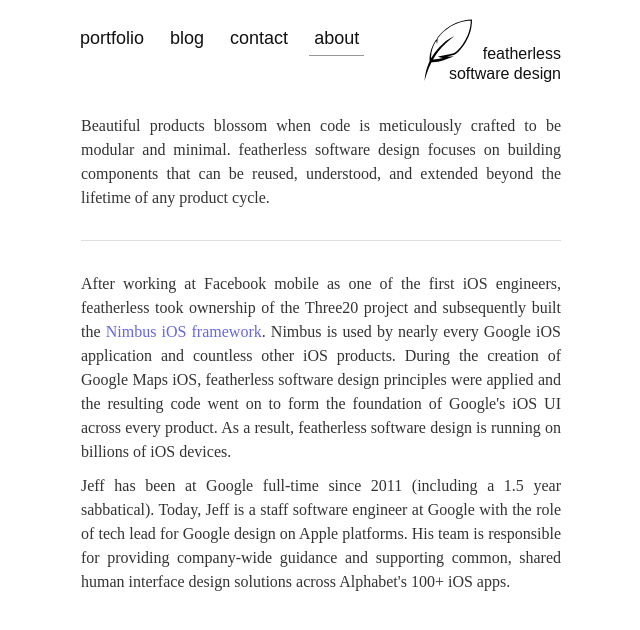
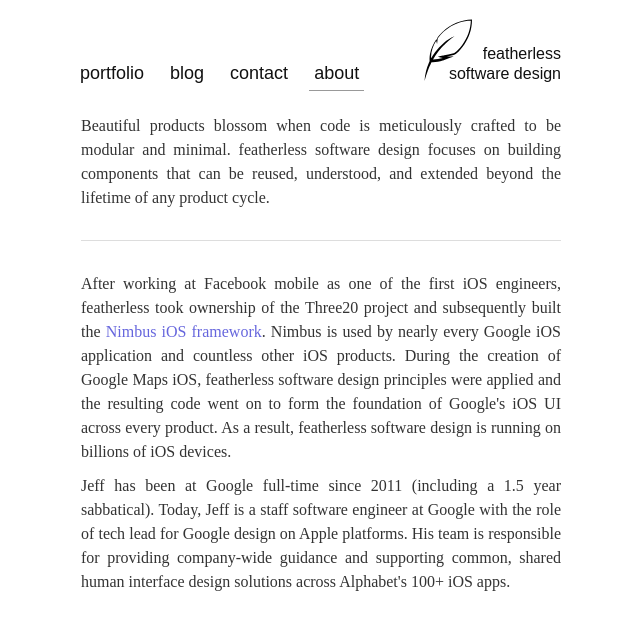
Before and after one commit to featherless/jeffverkoeyen.com, a plain HTML site: page about/index.html in a window 1280 px wide. Shown: the whole page, without its empty margins (319-959 px from the left). Drawn offline with Linux system fonts and the light colour scheme.

Commit message:
Update portfolio.css

```diff
--- a/css/portfolio.css
+++ b/css/portfolio.css
@@ -155,7 +155,7 @@
 }
 
 .masthead .nav-pills {
-  padding-top: 21px;
+  padding-top: 56px;
   margin-left: -6px;
 }
 
```
